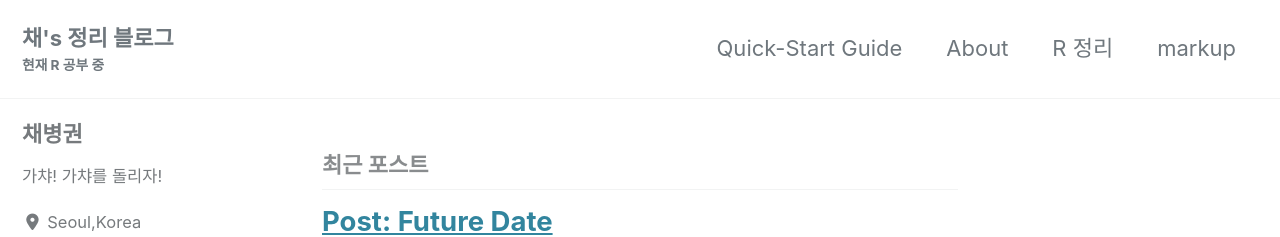
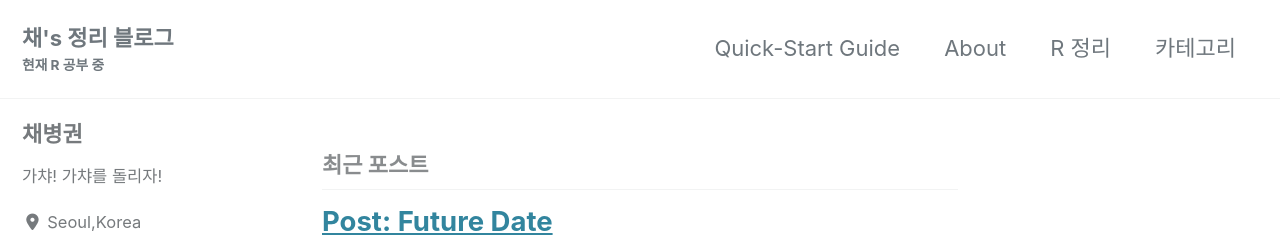
Before and after one commit to ByeongGwonChae/mynotebook, a Jekyll site: the page built from index.html, in a window 1280 px wide and 900 px high. Shown: the top 237 px of the window. Built offline with Jekyll 4.4.1, drawn with Linux system fonts in a browser that asks for light colours; cached includes are drawn as plain includes; nearby versions of some CDN libraries; the list of posts is cut into pages by our own code.

Commit message:
Update navigation.yml

```diff
--- a/_data/navigation.yml
+++ b/_data/navigation.yml
@@ -6,8 +6,8 @@ main:
     url: https://mmistakes.github.io/minimal-mistakes/about/
   - title: "R 정리"
     url: /r/
-  - title: "markup"
-    url: /Markup/
+  - title: "카테고리"
+    url: /Categories/
   # - title: "About"
   #   url: https://mmistakes.github.io/minimal-mistakes/about/
   # - title: "Sample Posts"
```
